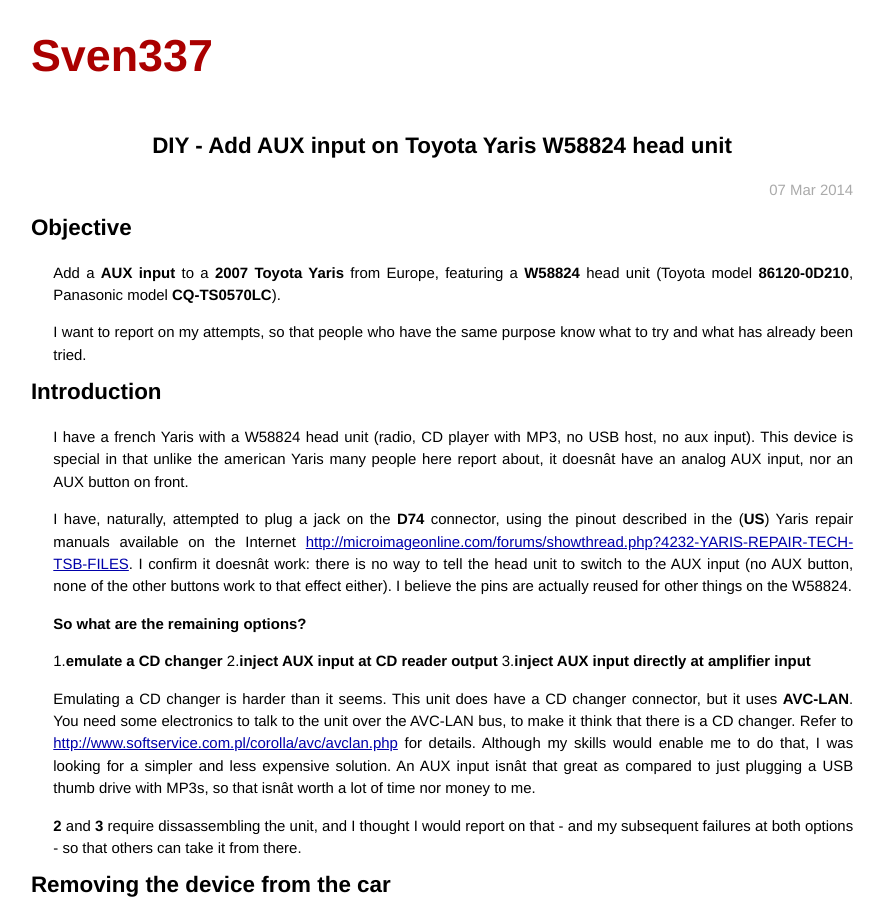
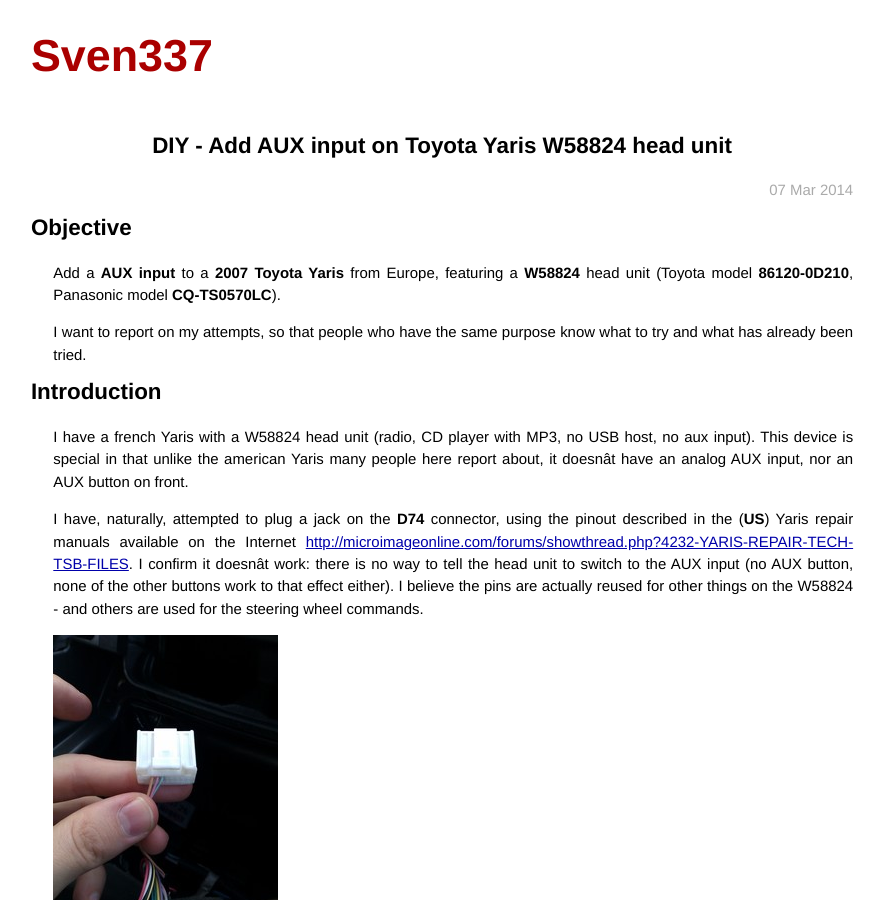
Before and after one commit to sven337/wblg, a Jekyll site: the page built from _posts/2014-03-07-aux-input-on-Toyota-Yaris-W58824.markdown, in a window 1280 px wide and 900 px high. Shown: the whole window, without its empty margins (198-1082 px from the left). Built offline with Jekyll 4.4.1, drawn with Linux system fonts in a browser that asks for light colours; nearby versions of some CDN libraries; comment, search, counter and statistics services are not loaded; some of the changed lines change nothing that is shown.

Commit message:
w58824 en: add pics

```diff
--- a/_posts/2014-03-07-aux-input-on-Toyota-Yaris-W58824.markdown
+++ b/_posts/2014-03-07-aux-input-on-Toyota-Yaris-W58824.markdown
@@ -14,7 +14,9 @@
 # Introduction
 I have a french Yaris with a W58824 head unit (radio, CD player with MP3, no USB host, no aux input). This device is special in that unlike the american Yaris many people here report about, it doesn't have an analog AUX input, nor an AUX button on front.
 
-I have, naturally, attempted to plug a jack on the **D74** connector, using the pinout described in the (**US**) Yaris repair manuals available on the Internet <http://microimageonline.com/forums/showthread.php?4232-YARIS-REPAIR-TECH-TSB-FILES>. I confirm it doesn't work: there is no way to tell the head unit to switch to the AUX input (no AUX button, none of the other buttons work to that effect either). I believe the pins are actually reused for other things on the W58824.
+I have, naturally, attempted to plug a jack on the **D74** connector, using the pinout described in the (**US**) Yaris repair manuals available on the Internet <http://microimageonline.com/forums/showthread.php?4232-YARIS-REPAIR-TECH-TSB-FILES>. I confirm it doesn't work: there is no way to tell the head unit to switch to the AUX input (no AUX button, none of the other buttons work to that effect either). I believe the pins are actually reused for other things on the W58824 - and others are used for the steering wheel commands.
+
+<a title="D74 used for steering wheel controls" href="data/w58824/conn_SW.jpg"><img src="data/w58824/conn_SW-thumb.jpg"/></a>
 
 **So what are the remaining options?**
 
@@ -33,13 +35,25 @@
 - Then, four screws are accessible and can be removed. You'll need a magnetic screwdriver not to lose them.
 - The plastic frame for the speed meter/clock is treacherous, as it uses "back facing" claws to hold the unit in place. You have to lift the frame very carefully and take out the three claws before you can start pulling on the radio.
 
+<a href="data/w58824/front.jpg"><img src="data/w58824/front-thumb.jpg"/></a>
+<a title="back_connected-thumb.jpg" href="data/w58824/back_connected.jpg"><img src="data/w58824/back_connected-thumb.jpg"/></a>
+<a title="conn_main1-thumb.jpg" href="data/w58824/conn_main1.jpg"><img src="data/w58824/conn_main1-thumb.jpg"/></a>
+<a title="conn_main1p-thumb.jpg" href="data/w58824/conn_main1p.jpg"><img src="data/w58824/conn_main1p-thumb.jpg"/></a>
+<a title="conn_main2-thumb.jpg" href="data/w58824/conn_main2.jpg"><img src="data/w58824/conn_main2-thumb.jpg"/></a>
+
 # Disassembling the device
 To disassemble the device, after you've taken it out of the car, you need to:
+
+<a title="back-thumb.jpg" href="data/w58824/back.jpg"><img src="data/w58824/back-thumb.jpg"/></a>
 
 - remove the black ventilation "tunnels", which are clipped to the plastic front of the W58824 by 3 clips on top and 3 at the bottom. You have to lift very carefully the bottom ones first, then pull on the front a little to free the 3 top clips.
 - remove the front of the unit. This is by far the most difficult step. The front uses those annoying **hard plastic clips** that tend to break if you look at them the wrong way. There is **NO screw** to take off, it's just the clips that hold the plastic front to the metal frame! Very carefully, free them one by one. I had to get help from another person to simultaneously pull on the metal frame. You can pull with quite some strength without risk.
 - remove all screws you can see :) and try to remember where they go. The unit is made of a mainboard and a separate CD player. Its design is actually quite similar to that of another Panasonic unit, **CQ-TS7471A**. The repair manual of that unit is [available online](http://www.s-manuals.com/pdf/car_audio/panasonic/panasonic_cq-ts7471a_%28toyota%29_service_manual.pdf) and will help us for the electronics part.
 - pay attention to the **ribbon cable** between the CD player and the mainboard! It is accessed by removing a small metal plate on the side of the unit. Remove it before completely separating the boards and starting to look at them. I tore it a little bit, without any adverse impact, but play it safe and remove it first.
+
+<a title="front-noplastic-thumb.jpg" href="data/w58824/front-noplastic.jpg"><img src="data/w58824/front-noplastic-thumb.jpg"/></a>
+<a title="side-thumb.jpg" href="data/w58824/side.jpg"><img src="data/w58824/side-thumb.jpg"/></a>
+<a title="side2-thumb.jpg" href="data/w58824/side2.jpg"><img src="data/w58824/side2-thumb.jpg"/></a>
 
 ## Electronics
 
@@ -50,12 +64,14 @@
 
 ## CD reader output
 
+<a title="cdreader_board-thumb.jpg" href="data/w58824/cdreader_board.jpg"><img src="data/w58824/cdreader_board-thumb.jpg"/></a>
 The CD reader connector has fourteen pins, of which three pins are interesting - Left, AGND, Right. Identify them - refer to the repair manual linked above. On the mainboard - sorry I don't have pictures - they are the three top pins of the connector, next to each other. On the other side of the connector is a +8V power supply, with a trace which is physically a little further away, and a capacitor next to it. You don't want to get the connections wrong. :)
 So you can hook up your jack connector there, that's what I did. There are tiny vias next to all of those pins, if you have wire that is thin enough (I used single strands of copper wire). Good luck soldering them. I destroyed part of a trace, without any impact on functionality. Still, you have to be confident in your abilities because this is tiny, and I actually wasted more time on that aspect than I thought possible.
 The problem I had was that it **didn't work**. When I plugged the jack connector (I used a male cable instead of the more common female sockets people use for AUX inputs) into the MP3 player, the sound from the currently playing CD was completely muted (overpowered?), but I didn't hear anything from the MP3 player. Note that I neglected to put **small capacitors** in series with both channels on the jack connector. This is unlikely to explain the issue. I was quite tired by the time I tested, and don't have an oscilloscope available, so I couldn't easily check if I made a simple mistake or if the CD reader output cannot easy be highjacked.
 
 ## Amplifier input
 
+<a title="mainboard-thumb.jpg" href="data/w58824/mainboard.jpg"><img src="data/w58824/mainboard-thumb.jpg"/></a>
 The amplifier is pretty easy to identify on the mainboard. If you can't spot it within 15 seconds, please reassemble everything and gain more experience before you mod a car radio. Mistakes are expensive here (I ran across a Panasonic repair prices document, this is pretty scary stuff.)
 
 The center pins have four easy to notice tiny traces, with a slightly bigger one in the middle. Those are the **Front**L**eft/**F**ront**R**ight/**R**ear**L**eft/**Re**ar**R**ight and **GND** traces. You can identify them easily since the other pins of the amplifier are outputs and consequently have larger amounts of copper to them (wider traces). You can attempt to plug your jack connector there.
@@ -69,3 +85,9 @@
 You may want to try injecting the signal at the radio's output, but I'm not sure it would make any difference.
 
 I need to learn more about the signal levels at the output of a CD reader and on a typical 3.5mm jack connector.
+
+<script>
+$(document).ready(function() {
+		$("a[href$='.jpg'],a[href$='.jpeg'],a[href$='.png'],a[href$='.gif']").attr('rel', 'gallery').fancybox();
+    });
+</script>
```
